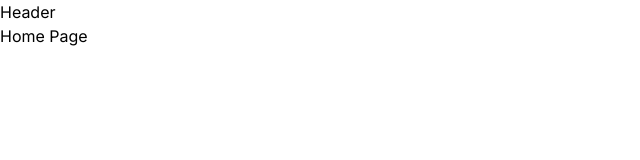
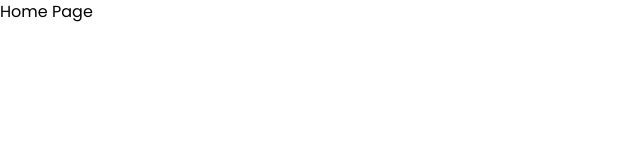
Before and after one commit to Eduxsn/Fullstack-Trips, a Next.js app: page / in a window 1280 px wide. Shown: the top 160 px of the page, without its empty margins (0-640 px from the left). Built offline with nearby package versions, Linux system fonts and the light colour scheme.

Commit message:
feat: fonts and AuthProvider

```diff
--- a/src/app/layout.tsx
+++ b/src/app/layout.tsx
@@ -1,11 +1,19 @@
 import './globals.css'
-import { Inter } from 'next/font/google'
+import { Poppins } from 'next/font/google'
+import { NextAuthProvider } from '../providers/auth';
 
-const inter = Inter({ subsets: ['latin'] })
+const poppins = Poppins({ subsets: ['latin'], weight: [
+  '400',
+  '500',
+  '600',
+  '700',
+  '800',
+  '900'
+] })
 
 export const metadata = {
-  title: 'Create Next App',
-  description: 'Generated by create next app',
+  title: 'FSW Trips',
+  description: 'Sistema de reserva de viagens para Devs',
 }
 
 export default function RootLayout({
@@ -15,9 +23,10 @@ export default function RootLayout({
 }) {
   return (
     <html lang="en">
-      <body className={inter.className}>
-        <h1>Header</h1>
-        {children}
+      <body className={poppins.className}>
+        <NextAuthProvider>
+          {children}
+        </NextAuthProvider>
       </body>
     </html>
   )
--- /dev/null
+++ b/src/providers/auth.tsx
@@ -0,0 +1,11 @@
+"use client";
+
+import { SessionProvider } from "next-auth/react";
+
+type Props = {
+  children?:  React.ReactNode;
+};
+
+export const NextAuthProvider = ({ children }: Props) => {
+  return <SessionProvider>{children}</SessionProvider>
+}
```
